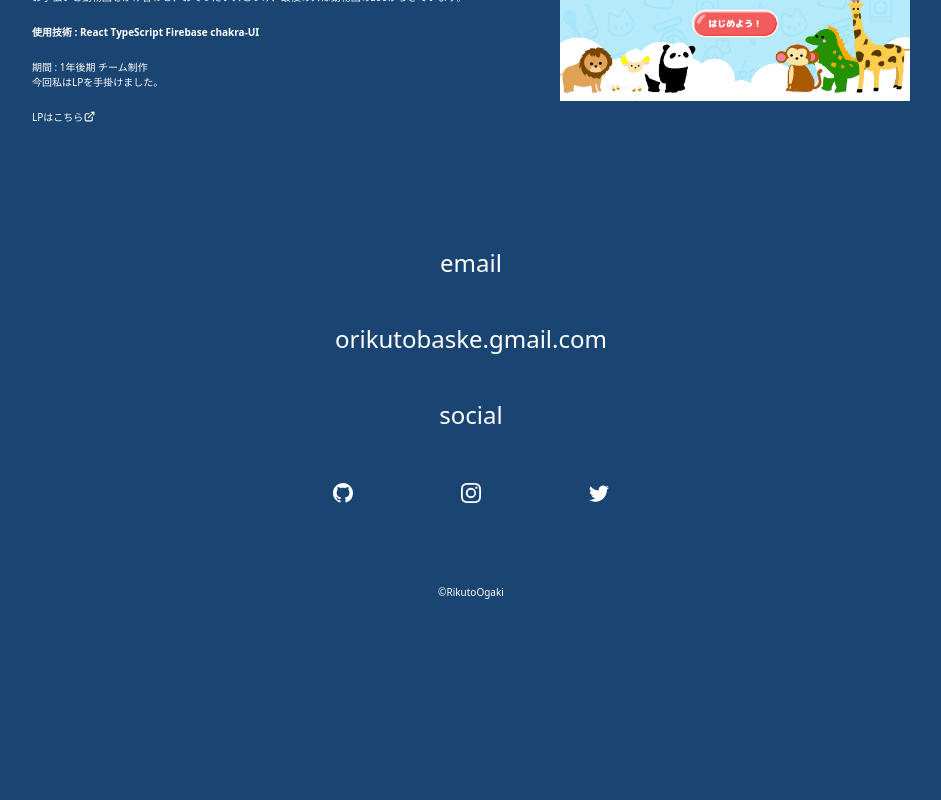
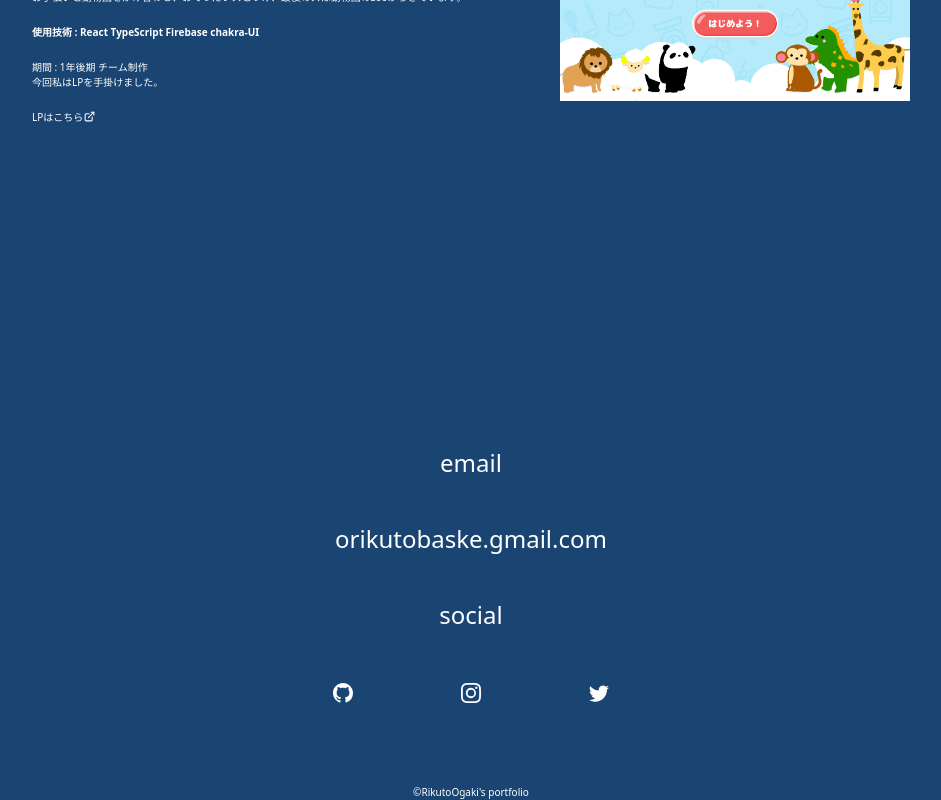
Before and after one commit to RikutoOgaki/FirstPortfolio, a Next.js app: page / in a window 1280 px wide. Shown: the part 3519-4319 px from the top of the page, without its empty margins (169-1110 px from the left). Before the commit the page ends 4119 px from the top, so only its background shows below. Built offline with nearby package versions, Linux system fonts and the light colour scheme.

Commit message:
firstportfolio add

```diff
--- a/src/components/Footer.tsx
+++ b/src/components/Footer.tsx
@@ -6,9 +6,10 @@ export default function Footer() {
     return (
         <>
             <Box
+                as='footer'
                 w={'100%'}
                 h={'30rem'}
-                marginTop={'10rem'}
+                marginTop={'30rem'}
             >
                 <Flex flexDir={'column'} textAlign={'center'} gap={'4rem'}>
                     <Text
--- a/src/pages/index.tsx
+++ b/src/pages/index.tsx
@@ -22,7 +22,7 @@ export default function portfolio() {
         color={'#fff'}
         textAlign={'center'}
         marginTop={'4rem'}
-      >&copy;RikutoOgaki</Text>
+      >&copy;RikutoOgaki's portfolio</Text>
     </>
   )
 }
```
